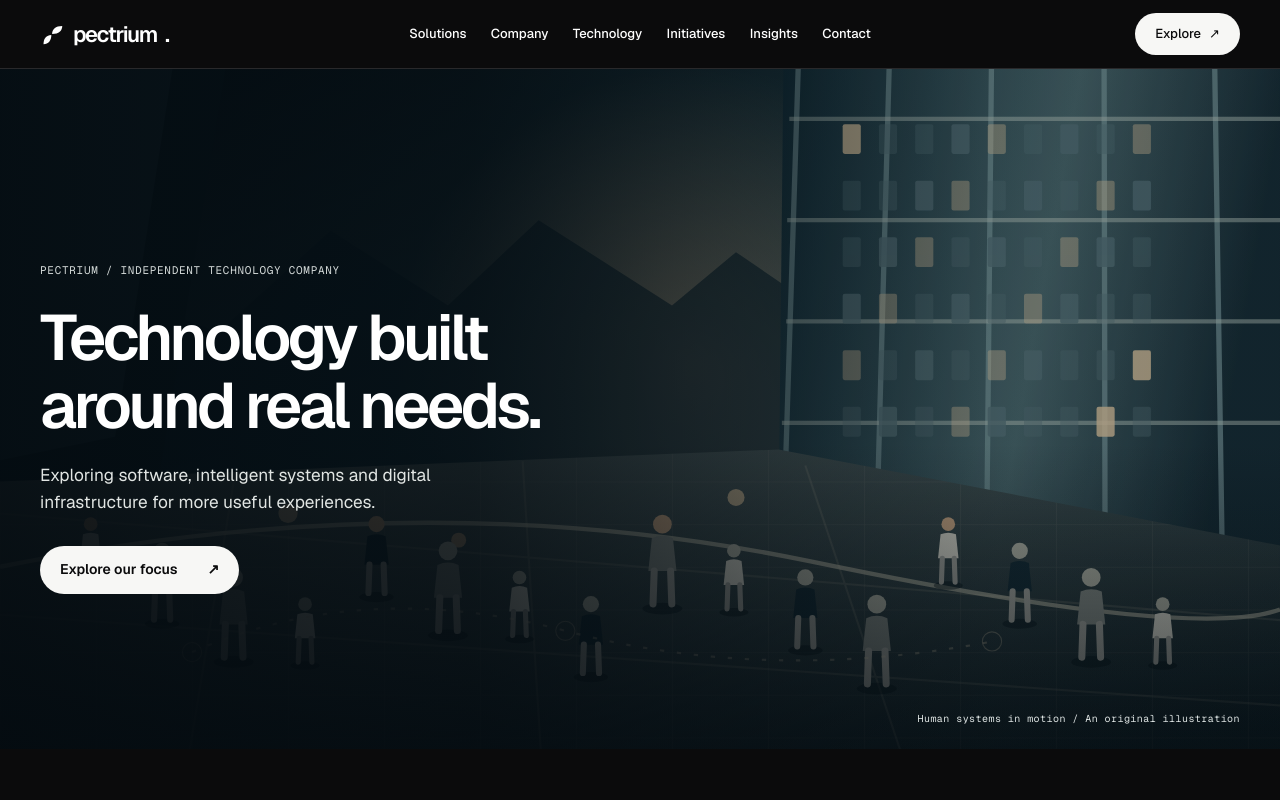
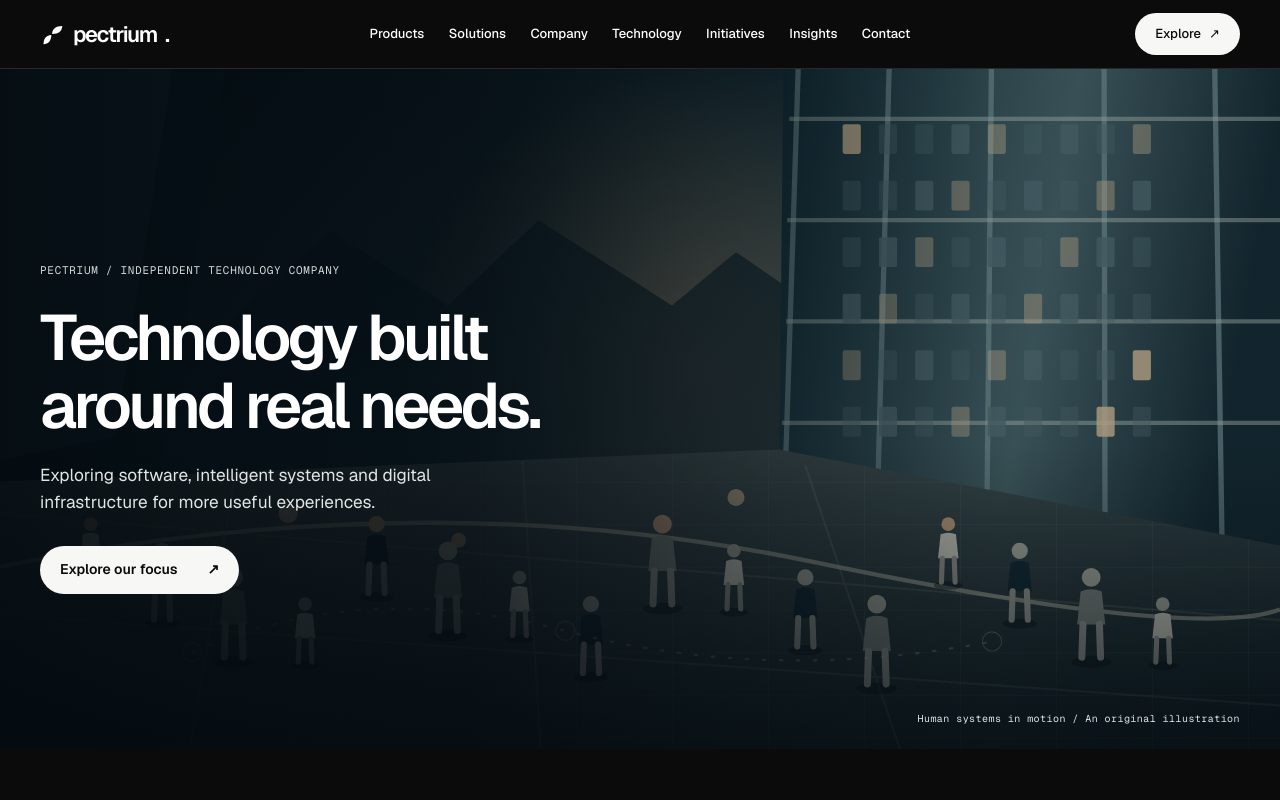
Before and after one commit to ejepsystems/ejepsystems, a Next.js app in the folder apps/web/: page / in a window 1280 px wide. Shown: the top 800 px of the page. Built offline with nearby package versions, Linux system fonts and the light colour scheme.

Commit message:
feat(navigation): surface Pectrium product family across corporate website

```diff
--- a/apps/web/components/site-header.tsx
+++ b/apps/web/components/site-header.tsx
@@ -4,6 +4,7 @@ import { FlowMark } from "./flow-mark";
 import { usePathname } from "next/navigation";
 import { useEffect, useState } from "react";
 const links = [
+  {href:"/products",label:"Products"},
   {href:"/solutions",label:"Solutions"},
   {href:"/company",label:"Company"},
   {href:"/technology",label:"Technology"},
```
